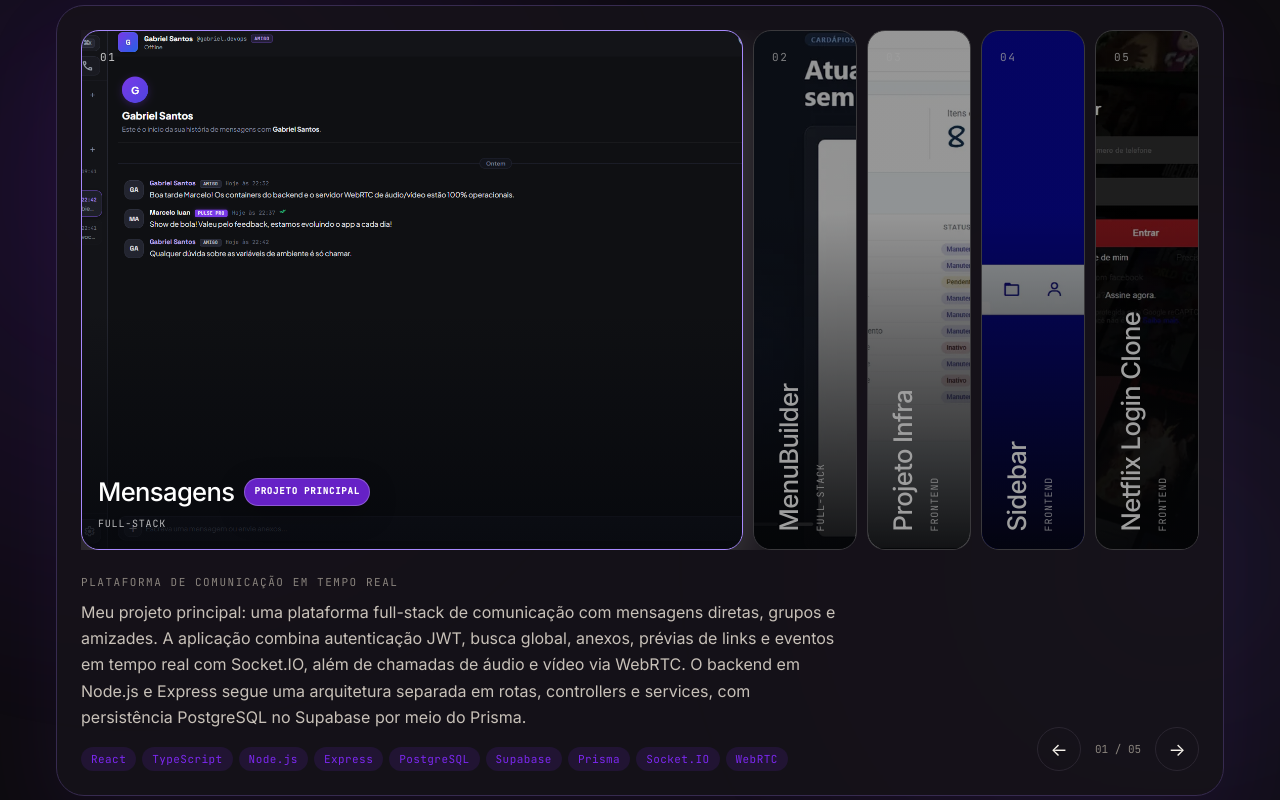
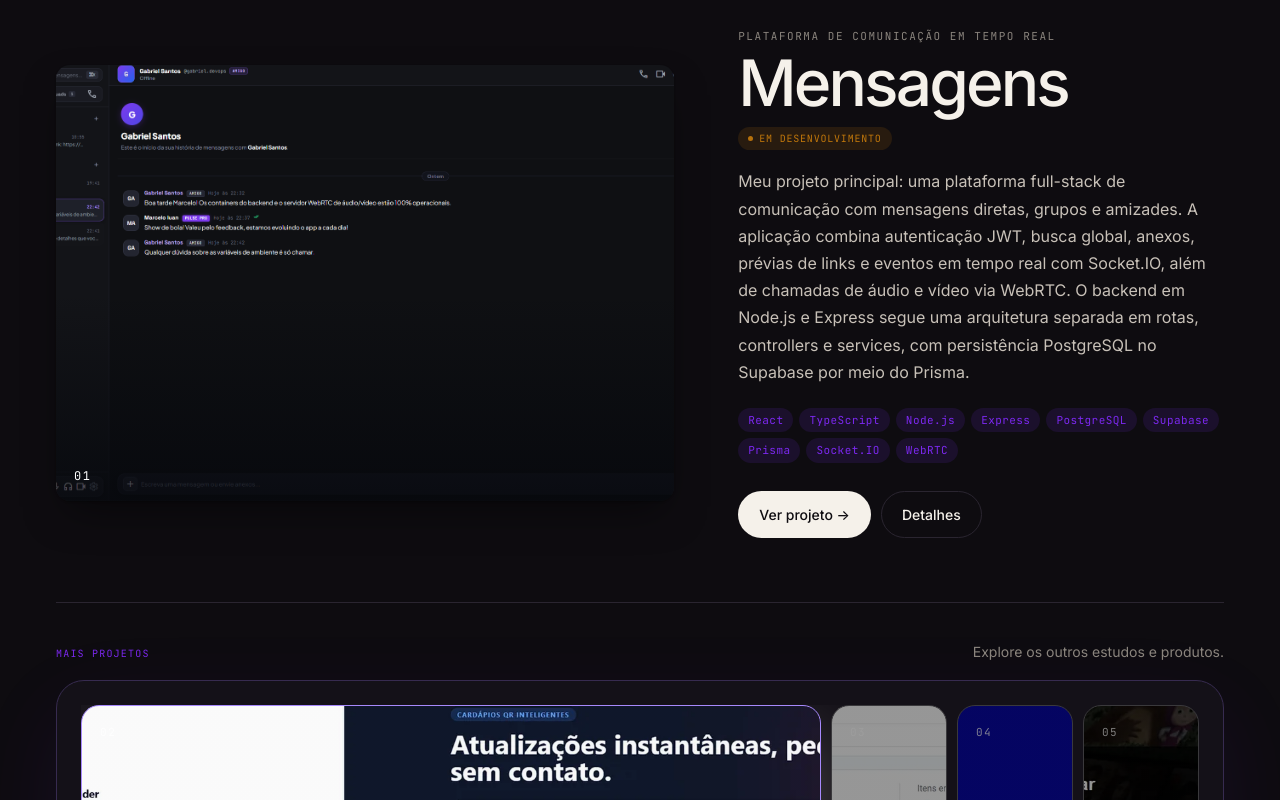
Before and after one commit to OKktsu/Portifolio, a React app: page / in a window 1280 px wide. Shown: the part 1440-2240 px from the top of the page. Built offline with nearby package versions, Linux system fonts and the light colour scheme.

Commit message:
Separa projeto Mensagens do carrossel (#6)

```diff
--- a/portfolio.css
+++ b/portfolio.css
@@ -497,27 +497,60 @@
   line-height: 1;
 }
 
-.section--work {
+/* ---------- PROJECTS ---------- */
+.featured-project {
+  display: grid;
+  grid-template-columns: minmax(0, 1.12fr) minmax(300px, .88fr);
+  gap: clamp(28px, 5vw, 76px);
+  align-items: center;
+  padding: 0 0 64px;
+  margin-bottom: 38px;
+  border-bottom: 1px solid var(--rule);
+}
+.featured-project__media {
   position: relative;
-  isolation: isolate;
-  max-width: min(1520px, 100%);
+  min-height: clamp(300px, 34vw, 500px);
   overflow: hidden;
+  border: 0;
+  border-radius: 14px;
+  background-color: var(--bg-2);
+  background-position: center;
+  background-size: cover;
+  cursor: pointer;
+  text-align: left;
+  box-shadow: var(--shadow-1);
+  transition: transform .35s cubic-bezier(.2,.8,.2,1), box-shadow .35s ease;
 }
-.section--work::before {
+.featured-project__media::after {
   content: "";
   position: absolute;
-  z-index: -1;
-  inset: 5% -8% 0;
-  background: radial-gradient(circle at 16% 35%, color-mix(in oklab, var(--accent) 13%, transparent), transparent 38%), radial-gradient(circle at 86% 70%, color-mix(in oklab, #7c5cff 9%, transparent), transparent 34%);
-  filter: blur(16px);
-  pointer-events: none;
+  inset: 0;
+  background: linear-gradient(180deg, transparent 52%, rgba(5,7,12,.74));
 }
-.section--work .section-label {
-  margin-bottom: 34px;
-  border-bottom: 0;
+.featured-project__media:hover,
+.featured-project__media:focus-visible {
+  transform: translateY(-5px);
+  box-shadow: 0 28px 65px color-mix(in oklab, var(--ink) 28%, transparent);
 }
-.section--work .section-label__title { max-width: 760px; }
-/* ---------- PROJECTS ---------- */
+.featured-project__number {
+  position: absolute;
+  z-index: 1;
+  left: 18px;
+  bottom: 16px;
+  color: #fff;
+  font-family: var(--mono);
+  font-size: 12px;
+  letter-spacing: .12em;
+}
+.featured-project__body { max-width: 590px; }
+.featured-project__title-row { display: flex; align-items: center; gap: 14px; flex-wrap: wrap; margin-bottom: 18px; }
+.featured-project__title-row h3 { margin: 0; font-size: clamp(42px, 5vw, 72px); font-weight: 500; letter-spacing: -.045em; line-height: .95; }
+.featured-project__body > p { margin: 0 0 22px; color: var(--ink-2); font-size: 16px; line-height: 1.7; }
+.featured-project__tags { display: flex; gap: 6px; flex-wrap: wrap; margin-bottom: 28px; }
+.featured-project__actions { display: flex; gap: 10px; flex-wrap: wrap; }
+.projects-secondary-heading { display: flex; justify-content: space-between; gap: 18px; align-items: baseline; margin: 0 0 18px; color: var(--ink-3); font-size: 14px; }
+.projects-secondary-heading .meta-key { color: var(--accent); }
+
 .magnetic-carousel {
   --pointer-x: 0;
   --pointer-y: 0;
@@ -598,6 +631,11 @@
 .carousel-dot[data-active="true"] { width: 26px; background: var(--accent); }
 
 @media (max-width: 760px) {
+  .featured-project { grid-template-columns: 1fr; gap: 24px; padding-bottom: 44px; margin-bottom: 30px; }
+  .featured-project__media { min-height: 280px; }
+  .featured-project__title-row h3 { font-size: 48px; }
+  .projects-secondary-heading { display: block; }
+  .projects-secondary-heading .meta-key { display: block; margin-bottom: 6px; }
   .magnetic-carousel { padding: 12px; border-radius: 20px; }
   .magnetic-carousel__stage { height: 390px; gap: 0; overflow: visible; }
   .magnetic-card { display: none; min-width: 100%; }
--- a/portfolio.jsx
+++ b/portfolio.jsx
@@ -73,6 +73,10 @@
     year: "2023"
   }
 ];
+
+const FEATURED_PROJECT = PROJECTS.find((project) => project.featured);
+const OTHER_PROJECTS = PROJECTS.filter((project) => !project.featured);
+
 const EXPERIENCE = [
   {
     role: "Desenvolvedor Full-stack",
@@ -345,7 +349,7 @@
   const carouselRef = useRef(null);
   const dragStartRef = useRef(null);
   const draggedRef = useRef(false);
-  const total = PROJECTS.length;
+  const total = OTHER_PROJECTS.length;
   const select = (index) => setActive((index + total) % total);
 
   const handlePointerMove = (event) => {
@@ -359,6 +363,12 @@
   return (
     <section id="work" className="section section--work">
       <SectionLabel num="01" kicker="Selected work" title="Projetos em destaque" />
+      {FEATURED_PROJECT && <FeaturedProject project={FEATURED_PROJECT} onOpen={onOpen} />}
+
+      <div className="projects-secondary-heading">
+        <span className="meta-key">mais projetos</span>
+        <span>Explore os outros estudos e produtos.</span>
+      </div>
       <div
         ref={carouselRef}
         className={`magnetic-carousel projects--${density}`}
@@ -387,10 +397,10 @@
         }}
         role="region"
         aria-roledescription="carrossel"
-        aria-label="Projetos em destaque"
+        aria-label="Outros projetos"
       >
         <div className="magnetic-carousel__stage">
-          {PROJECTS.map((project, index) => (
+          {OTHER_PROJECTS.map((project, index) => (
             <button
               key={project.id}
               className="magnetic-card"
@@ -415,10 +425,7 @@
               <span className="magnetic-card__shade" />
               <span className="magnetic-card__number">{project.num}</span>
               <span className="magnetic-card__label">
-                <span className="magnetic-card__title-row">
-                  <strong>{project.title}</strong>
-                  {project.featured && <span className="magnetic-card__featured">Projeto principal</span>}
-                </span>
+                <strong>{project.title}</strong>
                 <small>{project.role}</small>
               </span>
             </button>
@@ -427,10 +434,10 @@
 
         <div className="magnetic-carousel__footer" aria-live="polite">
           <div className="magnetic-carousel__copy">
-            <span className="kicker">{PROJECTS[active].subtitle}</span>
-            <p>{PROJECTS[active].desc}</p>
+            <span className="kicker">{OTHER_PROJECTS[active].subtitle}</span>
+            <p>{OTHER_PROJECTS[active].desc}</p>
             <div className="magnetic-carousel__tags">
-              {PROJECTS[active].tags.map((tag) => <span key={tag} className="tag">{tag}</span>)}
+              {OTHER_PROJECTS[active].tags.map((tag) => <span key={tag} className="tag">{tag}</span>)}
             </div>
           </div>
           <div className="magnetic-carousel__controls">
@@ -441,7 +448,7 @@
         </div>
 
         <div className="magnetic-carousel__dots" aria-label="Selecionar projeto">
-          {PROJECTS.map((project, index) => (
+          {OTHER_PROJECTS.map((project, index) => (
             <button
               key={project.id}
               className="carousel-dot"
@@ -454,6 +461,36 @@
         </div>
       </div>
     </section>
+  );
+}
+
+function FeaturedProject({ project, onOpen }) {
+  return (
+    <article className="featured-project">
+      <button
+        className="featured-project__media"
+        onClick={() => onOpen(project)}
+        aria-label={`Abrir detalhes do projeto ${project.title}`}
+        style={{ backgroundImage: `url(${project.img})` }}
+      >
+        <span className="featured-project__number">{project.num}</span>
+      </button>
+      <div className="featured-project__body">
+        <span className="kicker">{project.subtitle}</span>
+        <div className="featured-project__title-row">
+          <h3>{project.title}</h3>
+          <span className="status status--dev"><i /> {project.status}</span>
+        </div>
+        <p>{project.desc}</p>
+        <div className="featured-project__tags">
+          {project.tags.map((tag) => <span key={tag} className="tag">{tag}</span>)}
+        </div>
+        <div className="featured-project__actions">
+          <a className="btn btn--primary" href={project.link} target="_blank" rel="noreferrer">Ver projeto &rarr;</a>
+          <button className="btn btn--ghost" onClick={() => onOpen(project)}>Detalhes</button>
+        </div>
+      </div>
+    </article>
   );
 }
 function ProjectRow({ p, i, onOpen }) {
```
